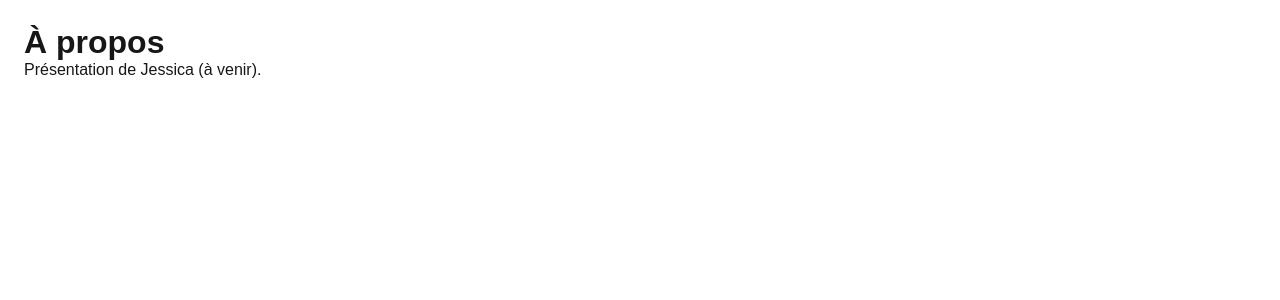
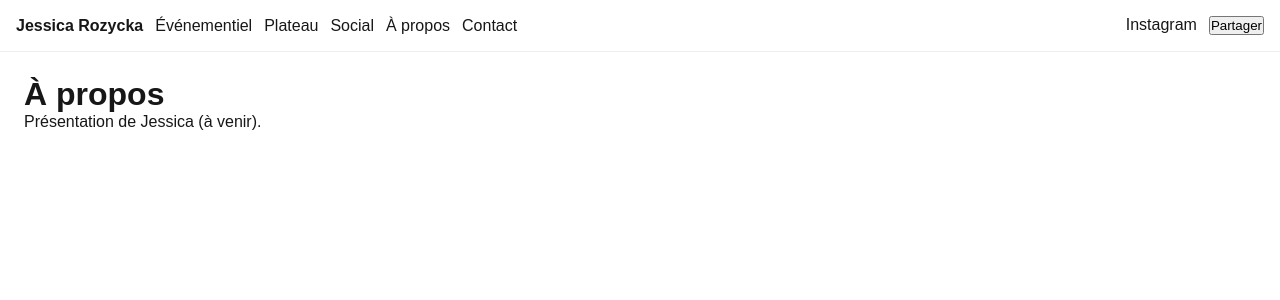
Before and after one commit to El-ia/portfolio-jessica-photographe, a Next.js app in the folder jessica-portfolio/: page /a-propos in a window 1280 px wide. Shown: the top 300 px of the page. Built offline with nearby package versions, Linux system fonts and the light colour scheme.

Commit message:
add header navigation (no styling yet)

```diff
--- a/jessica-portfolio/src/app/layout.tsx
+++ b/jessica-portfolio/src/app/layout.tsx
@@ -1,6 +1,7 @@
 import type { Metadata } from "next";
 import { Geist, Geist_Mono } from "next/font/google";
 import "./globals.css";
+import { Header } from "@/components/Header";
 
 const geistSans = Geist({
   variable: "--font-geist-sans",
@@ -13,8 +14,8 @@ const geistMono = Geist_Mono({
 });
 
 export const metadata: Metadata = {
-  title: "Create Next App",
-  description: "Generated by create next app",
+  title: "Jessica Rosycka – Photographe",
+  description: "Portfolio photo – Événementiel, Plateau, Social.",
 };
 
 export default function RootLayout({
@@ -23,9 +24,10 @@ export default function RootLayout({
   children: React.ReactNode;
 }>) {
   return (
-    <html lang="en">
+    <html lang="fr">
       <body className={`${geistSans.variable} ${geistMono.variable}`}>
-        {children}
+        <Header />
+        <main>{children}</main>
       </body>
     </html>
   );
--- /dev/null
+++ b/jessica-portfolio/src/components/Header.tsx
@@ -0,0 +1,42 @@
+"use client";
+
+import Link from "next/link";
+
+const INSTAGRAM_URL = "https://instagram.com"; // on mettra le vrai lien plus tard
+
+async function shareOrCopy(url: string) {
+  if (navigator.share) {
+    await navigator.share({ title: document.title, url });
+    return;
+  }
+  await navigator.clipboard.writeText(url);
+  alert("Lien copié !");
+}
+
+export function Header() {
+  return (
+    <header style={{ padding: 16, borderBottom: "1px solid #eee" }}>
+      <nav style={{ display: "flex", gap: 12, alignItems: "center" }}>
+        <Link href="/" style={{ fontWeight: 600 }}>
+          Jessica Rozycka
+        </Link>
+
+        <Link href="/evenementiel">Événementiel</Link>
+        <Link href="/plateau">Plateau</Link>
+        <Link href="/social">Social</Link>
+        <Link href="/a-propos">À propos</Link>
+        <Link href="/contact">Contact</Link>
+
+        <div style={{ marginLeft: "auto", display: "flex", gap: 12 }}>
+          <a href={INSTAGRAM_URL} target="_blank" rel="noreferrer">
+            Instagram
+          </a>
+
+          <button type="button" onClick={() => shareOrCopy(window.location.href)}>
+            Partager
+          </button>
+        </div>
+      </nav>
+    </header>
+  );
+}
```
